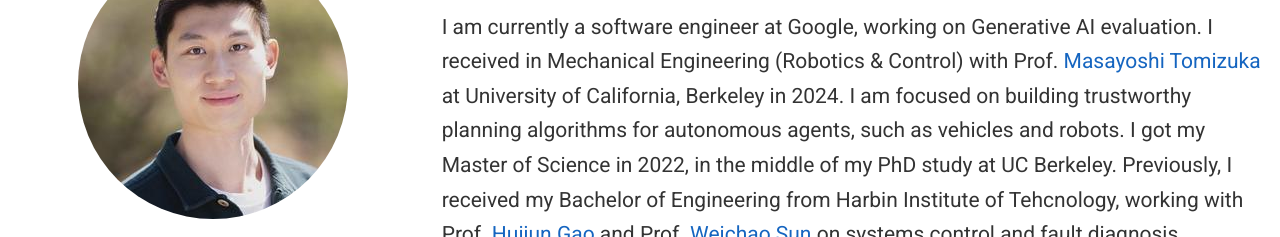
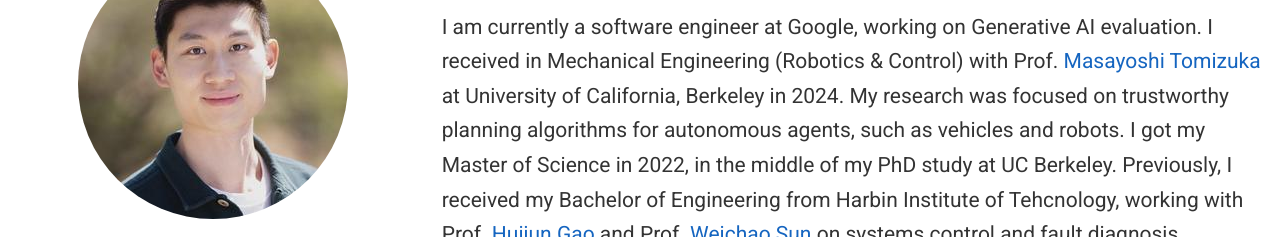
Before and after one commit to jinning-li/jinning-li.github.io, a plain HTML site: page index.html in a window 1280 px wide. Shown: the part 201-438 px from the top of the page. Drawn offline with Linux system fonts and the light colour scheme; some icons are missing.

Commit message:
fix grammar

```diff
--- a/index.html
+++ b/index.html
@@ -1,6 +1,6 @@
 <!DOCTYPE html>
 <!-- This site was created with Wowchemy. https://www.wowchemy.com -->
-<!-- Last Published: May 23, 2025 --><html lang="en-us" >
+<!-- Last Published: May 24, 2025 --><html lang="en-us" >
 
 
 <head>
@@ -848,7 +848,7 @@
     <div class="article-style">
       <p>I am currently a software engineer at Google, working on Generative AI evaluation.
 I received in Mechanical Engineering (Robotics &amp; Control) with Prof. <a href="https://me.berkeley.edu/people/masayoshi-tomizuka/" target="_blank">Masayoshi Tomizuka</a> at University of California, Berkeley in 2024.
-I am focused on building trustworthy planning algorithms for autonomous agents, such as vehicles and robots.
+My research was focused on trustworthy planning algorithms for autonomous agents, such as vehicles and robots.
 I got my Master of Science in 2022, in the middle of my PhD study at UC Berkeley.
 Previously, I received my Bachelor of Engineering from Harbin Institute of Tehcnology, working with Prof. <a href="https://scholar.google.com/citations?user=2DdpHLEAAAAJ&hl=en" target="_blank">Huijun Gao</a> and Prof. <a href="https://scholar.google.com/citations?user=Eq8g7osAAAAJ&hl=en" target="_blank">Weichao Sun</a> on systems control and fault diagnosis.</p>
 
```
Also changed, not shown: 404.html (+1 -1 lines), categories/index.html (+1 -1 lines), publication-type/1/index.html (+1 -1 lines), publication-type/2/index.html (+1 -1 lines), publication-type/3/index.html (+1 -1 lines), publication/a-novel-svm/index.html (+1 -1 lines), publication/a-safe-hierarchical/index.html (+1 -1 lines), publication/adaptive-prediction-ensemble/index.html (+1 -1 lines), publication/dealing-with-unknown/index.html (+1 -1 lines), publication/guided-online-distillation/index.html (+1 -1 lines), publication/hierarchical-rl/index.html (+1 -1 lines), publication/index.html (+1 -1 lines), publication/interaction-aware/index.html (+1 -1 lines), publication/quatifying-agent-interaction/index.html (+1 -1 lines), 3 more files.
